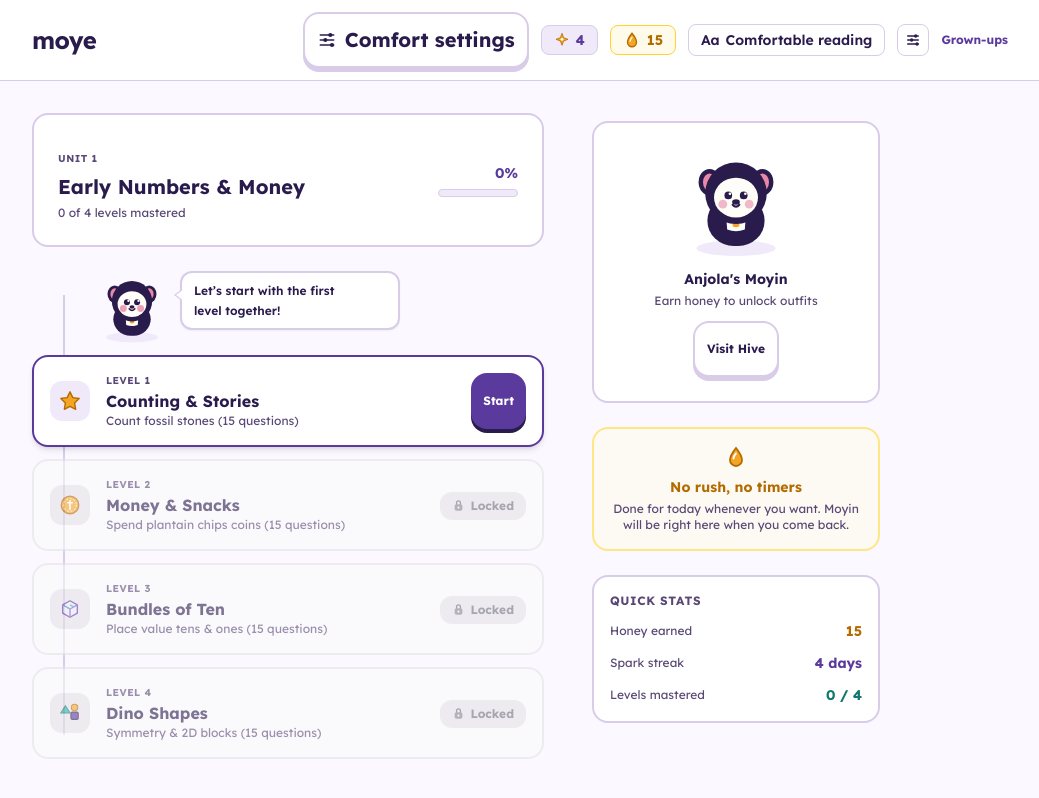
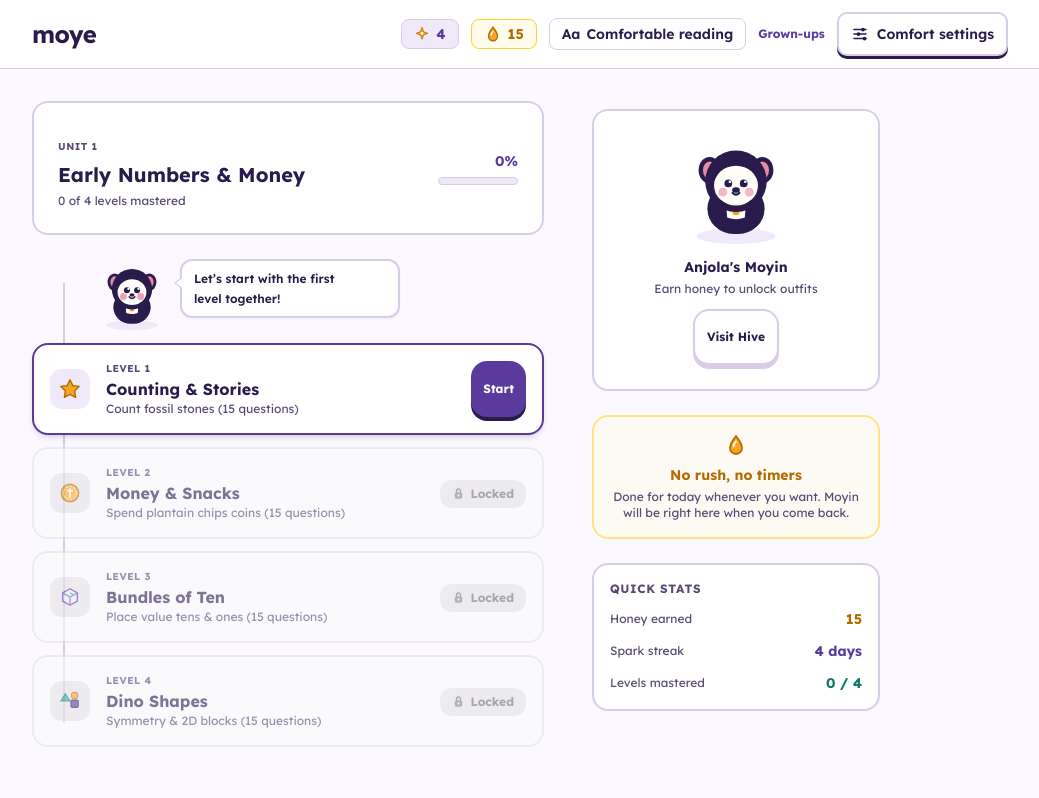
Before and after one commit to ayodejiades/moye, a Next.js app: page /learn in a window 1280 px wide. Shown: the whole page, without its empty margins (120-1159 px from the left). Built offline with nearby package versions, Linux system fonts and the light colour scheme.

Commit message:
Tidy Comfort settings: header sized control, placed last, remove duplicate trigger on /learn

```diff
--- a/app/learn/page.tsx
+++ b/app/learn/page.tsx
@@ -16,7 +16,6 @@ import {
   LockIcon,
   CheckIcon,
   SparkIcon,
-  SettingsIcon,
 } from "@/components/ui/svg-icons";
 
 interface SkillNode {
@@ -44,7 +43,7 @@ function getMascotMessage(completedCount: number, nextTitle: string | null): str
 
 export default function LearnPathPage() {
   const { state } = useMoyeStore();
-  const { setPanelOpen, dyslexicFont, setDyslexicFont } = useAccessibility();
+  const { dyslexicFont, setDyslexicFont } = useAccessibility();
 
   const completedCount = state.completedLevels.length;
   // Find the first unlocked-but-not-completed level (the "active" one)
@@ -63,7 +62,6 @@ export default function LearnPathPage() {
             moye
           </Link>
           <div className="flex items-center gap-3">
-            <ComfortButton />
             {/* Spark Streak */}
             <div className="flex items-center gap-1.5 text-sm font-bold text-[var(--plum-700)] bg-[var(--plum-100)] px-3 py-1 rounded-lg border border-[var(--border)]">
               <SparkIcon size={16} />
@@ -94,19 +92,11 @@ export default function LearnPathPage() {
               <span aria-hidden="true" className="text-sm leading-none font-semibold">Aa</span>
               <span className="hidden sm:inline text-sm">{dyslexicFont ? "On" : "Comfortable reading"}</span>
             </button>
-            {/* Accessibility Toggle */}
-            <button
-              type="button"
-              onClick={() => setPanelOpen(true)}
-              aria-label="Open accessibility settings"
-              className="h-8 w-8 rounded-lg border border-[var(--border)] bg-white flex items-center justify-center text-[var(--fg-muted)] hover:bg-[var(--plum-100)] hover:text-[var(--plum-700)] transition-colors"
-            >
-              <SettingsIcon size={16} />
-            </button>
             {/* Grown-ups */}
             <Link href="/grownups" className="text-xs font-bold text-[var(--plum-700)] hover:underline hidden sm:block">
               Grown-ups
             </Link>
+            <ComfortButton />
           </div>
         </div>
       </header>
--- a/components/comfort-button.tsx
+++ b/components/comfort-button.tsx
@@ -5,11 +5,15 @@ import { AccessibilitySheet } from "@/components/accessibility-sheet";
 import { SettingsIcon } from "@/components/ui/svg-icons";
 
 /**
- * The one Comfort settings control, shared by the landing header and the in app headers.
+ * The one Comfort settings control, used in the header of every screen.
  * SPEC section 5.7 asks for the accessibility sheet on every screen; this is also the
  * WCAG 2.2.2 pause mechanism for the ambient motion on the landing page.
+ *
+ * Rendered at header size so it stays a quiet control rather than the loudest thing on
+ * the page. The label is dropped on narrow screens, where the icon and the aria-label
+ * carry the meaning and the tap target is still 44px.
  */
-export function ComfortButton() {
+export function ComfortButton({ showLabel = true }: { showLabel?: boolean }) {
   const { setPanelOpen } = useAccessibility();
 
   return (
@@ -20,10 +24,14 @@ export function ComfortButton() {
         onClick={() => setPanelOpen(true)}
         aria-label="Open comfort settings"
         aria-haspopup="dialog"
-        className="btn-3d btn-3d-card gap-2"
+        className="btn-3d btn-3d-card btn-3d-header gap-2"
       >
-        <SettingsIcon size={20} />
-        <span className="hidden sm:inline">Comfort settings</span>
+        <SettingsIcon size={18} />
+        {showLabel ? (
+          <span className="hidden md:inline whitespace-nowrap">Comfort settings</span>
+        ) : (
+          <span className="hidden md:inline whitespace-nowrap">Comfort</span>
+        )}
       </button>
       <AccessibilitySheet />
     </>
```
